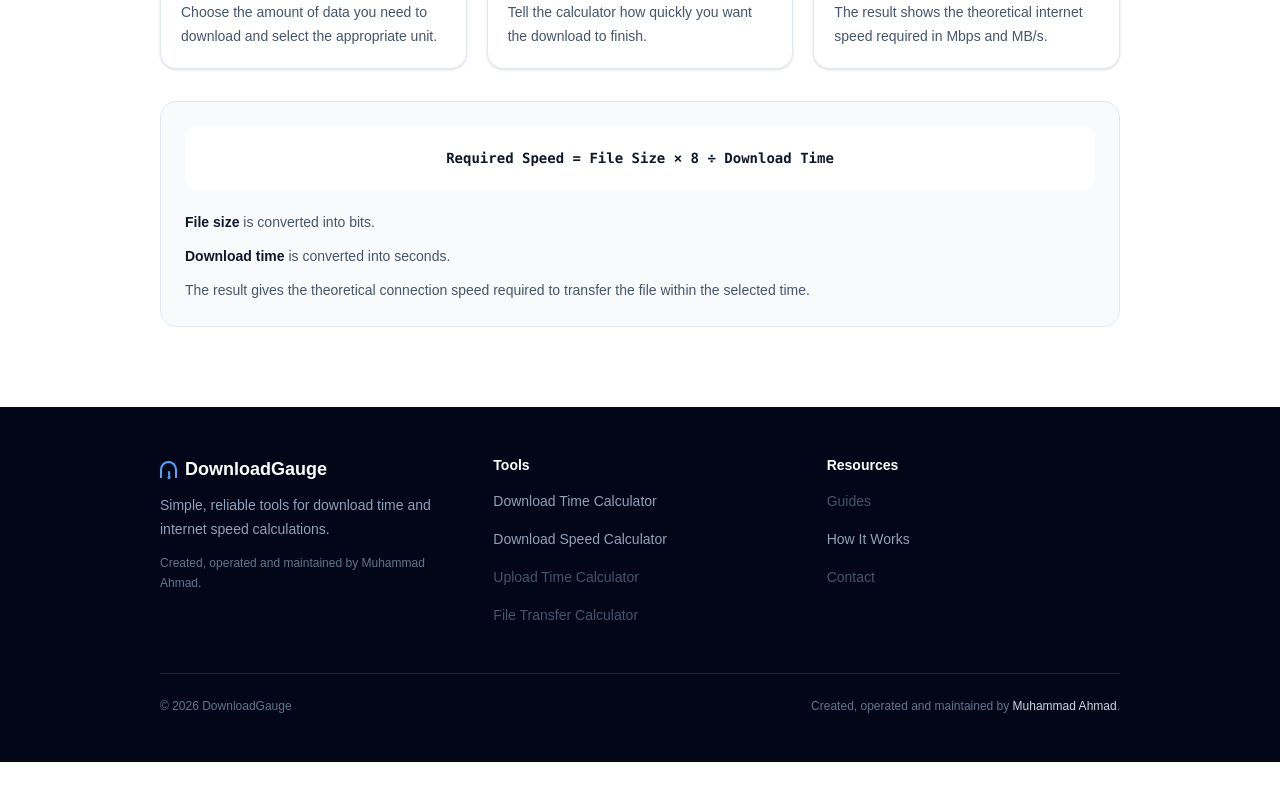
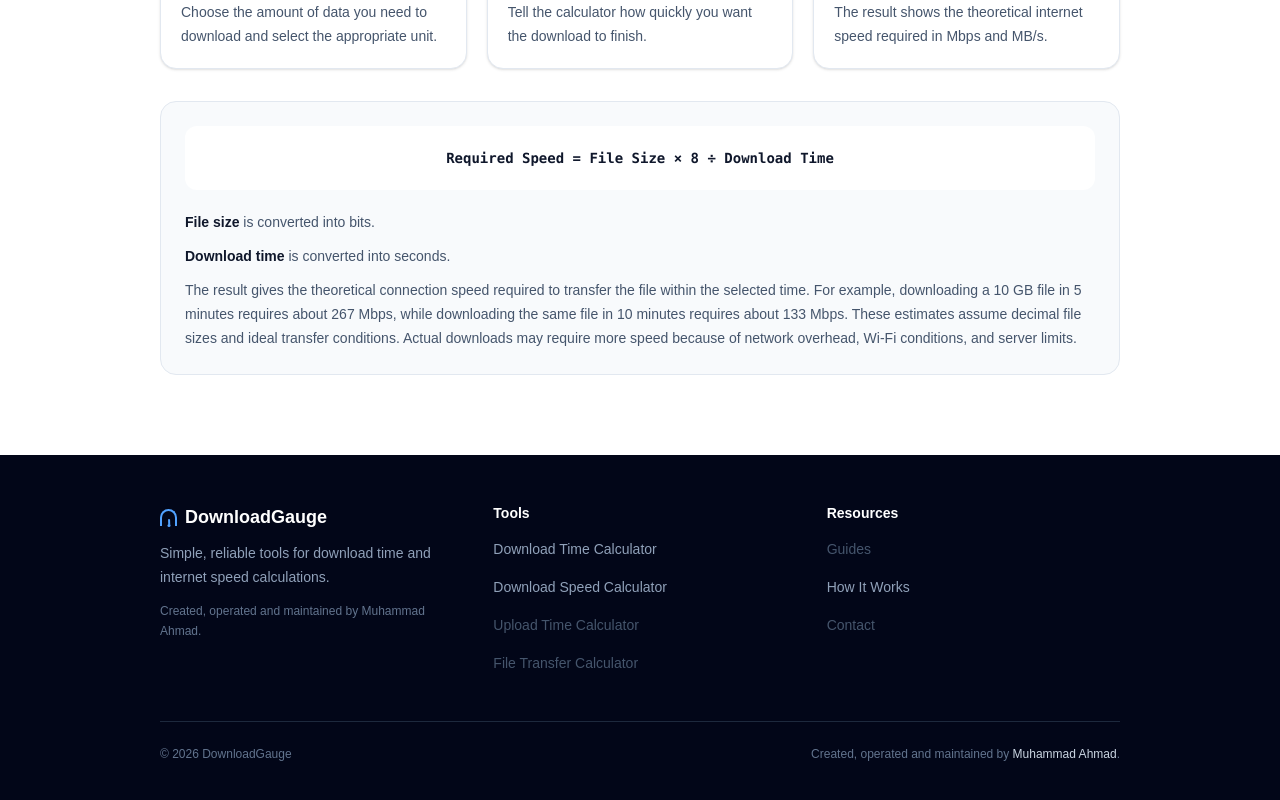
Before and after one commit to ahmadlais662-max/downloadgauge, a Next.js app: page /download-speed-calculator in a window 1280 px wide. Shown: the part 1586-2386 px from the top of the page. Before the commit the page ends 2348 px from the top, so only its background shows below. Built offline with nearby package versions, Linux system fonts and the light colour scheme.

Commit message:
Improve download speed calculator explanation

```diff
--- a/app/download-speed-calculator/page.tsx
+++ b/app/download-speed-calculator/page.tsx
@@ -589,10 +589,15 @@ export default function DownloadSpeedCalculator() {
                 converted into seconds.
               </p>
 
-              <p>
-                The result gives the theoretical connection speed required to
-                transfer the file within the selected time.
-              </p>
+             <p>
+  The result gives the theoretical connection speed required to
+  transfer the file within the selected time. For example, downloading
+  a 10 GB file in 5 minutes requires about 267 Mbps, while downloading
+  the same file in 10 minutes requires about 133 Mbps. These estimates
+  assume decimal file sizes and ideal transfer conditions. Actual
+  downloads may require more speed because of network overhead,
+  Wi-Fi conditions, and server limits.
+</p>
             </div>
           </div>
         </div>
```
